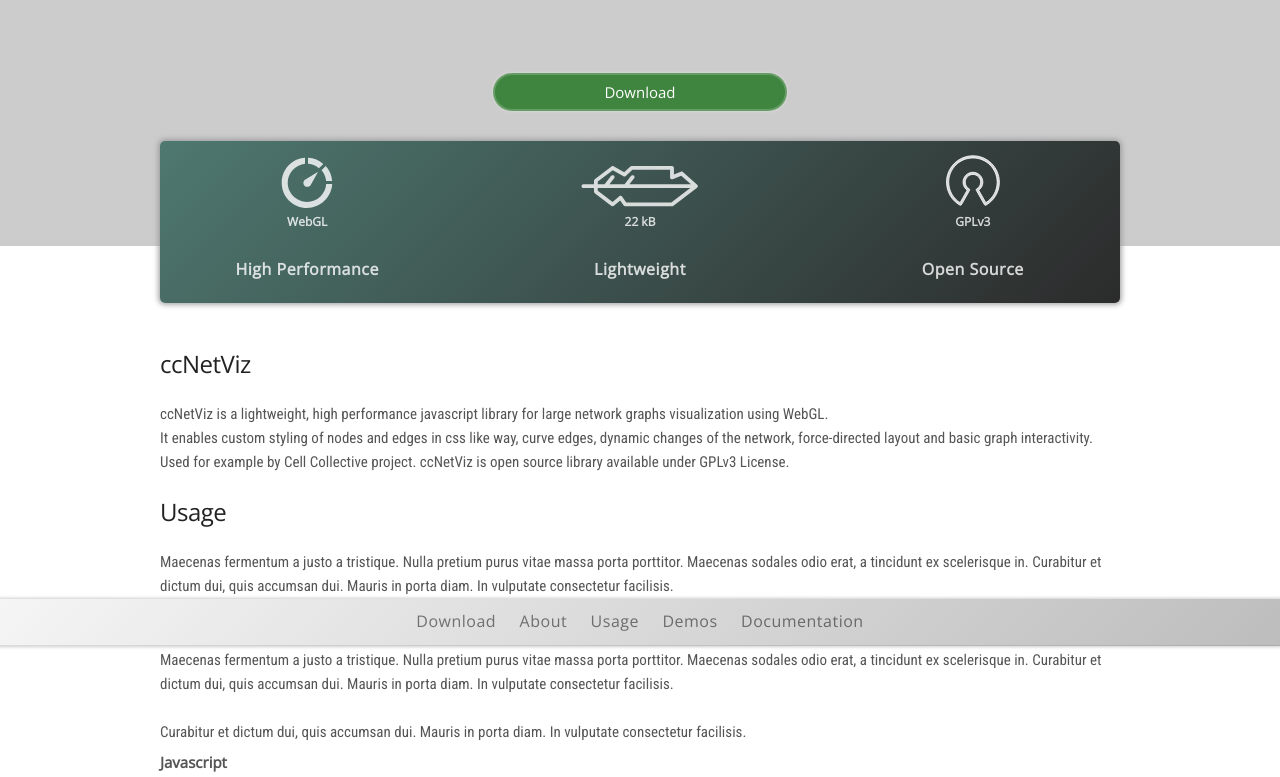
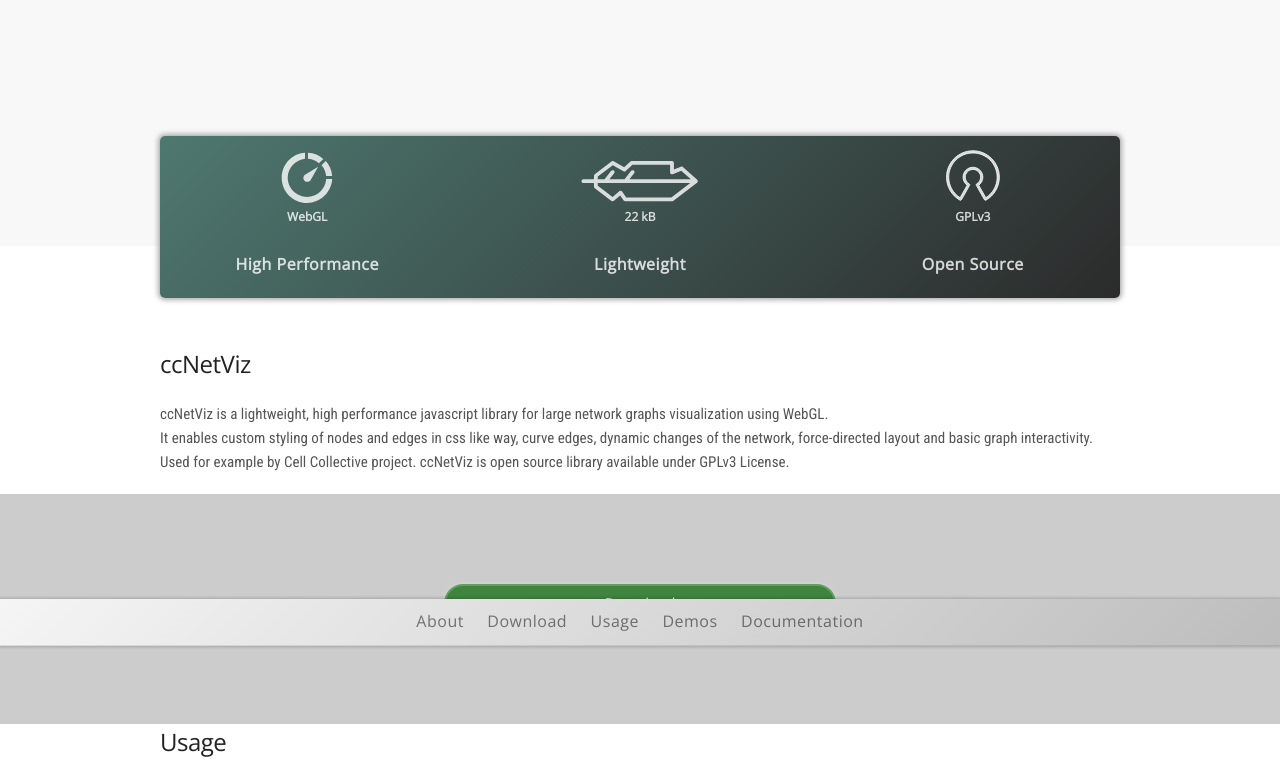
Before and after one commit to canerakdas/anatolia, a plain HTML site: page index.html in a window 1280 px wide. Shown: the part 154-931 px from the top of the page. Drawn offline with nearby package versions, Linux system fonts and the light colour scheme.

Commit message:
Parallax effect added

```diff
--- a/index.html
+++ b/index.html
@@ -20,10 +20,10 @@
     <nav>
       <ul>
         <li>
-          <a href="#graph">Download</a>
+          <a href="#about">About</a>
         </li>
         <li>
-          <a href="#about">About</a>
+          <a href="#download-parallax">Download</a>
         </li>
         <li>
           <a href="#usage">Usage</a>
@@ -39,10 +39,8 @@
   </div>
   <div id="graph" class="row">
     <canvas id="ccnetviz"></canvas>
+    <div style="height: 190px; width: 50px;"></div>
     <div id="graph-container" class="container">
-      <div id="download" class="row">
-        <a class="offset-by-four columns four" href="/">Download</a>
-      </div>
       <div id="slogan" class="row">
         <div class="four columns">
           <div class="icon">
@@ -108,8 +106,9 @@
   </div>
   <div class="o-container">
     <div style="padding-top: 100px;" class="container">
+      <div id="description" class="row">
         <h5 id="about" class="row">ccNetViz</h5>
-      <article id="description" class="row">
+        <article class="row">
           ccNetViz is a lightweight, high performance javascript library for large network graphs
           visualization using WebGL.<br />
           It enables custom styling of nodes and edges in css like way, curve edges, dynamic changes of the network,
@@ -117,7 +116,18 @@
           Used for example by Cell Collective project.
           ccNetViz is open source library available under GPLv3 License.<br />
         </article>
-      <h5 id="usage" class="row">Usage</h5>
+      </div>
+    </div>
+  </div>
+  <div id="download-parallax">
+    <div id="download" class="row">
+      <a class="offset-by-four columns four" href="/">Download</a>
+    </div>
+  </div>
+  <div class="o-container">
+    <div class="container">
+      <div id="usage" class="row">
+        <h5 class="row">Usage</h5>
         <article class="usage-description">
           Maecenas fermentum a justo a tristique. Nulla pretium purus vitae massa porta porttitor. Maecenas sodales odio
           erat, a tincidunt ex scelerisque in. Curabitur et dictum dui, quis accumsan dui. Mauris in porta diam. In
@@ -139,7 +149,9 @@
           Curabitur et dictum dui, quis accumsan dui. Mauris in porta diam. In
           vulputate consectetur facilisis.
         </article>
-      <h5 id="demos" class="row">Demos</h5>
+      </div>
+      <div id="demos" class="row">
+        <h5 class="row">Demos</h5>
         <article class="demos-description">
           Maecenas fermentum a justo a tristique. Nulla pretium purus vitae massa porta porttitor. Maecenas sodales odio
           erat, a tincidunt ex scelerisque in. Curabitur et dictum dui, quis accumsan dui. Mauris in porta diam. In
@@ -191,10 +203,13 @@
             </div>
           </div>
         </div>
-      <h5 class="row" id="doc">Documentation</h5>
+      </div>
+      <div class="row" id="doc">
+        <h5 class="row">Documentation</h5>
         <h6>Config</h6>
         <article>
-        Mauris ut sapien convallis, pulvinar diam quis, tempus leo. In est risus, vestibulum sed sem a, venenatis auctor
+          Mauris ut sapien convallis, pulvinar diam quis, tempus leo. In est risus, vestibulum sed sem a, venenatis
+          auctor
           massa. Aliquam interdum ante a est lobortis, nec tristique augue euismod. Vestibulum ante ipsum primis in
           faucibus orci luctus et ultrices posuere cubilia Curae; Sed ultrices est nisi, vitae laoreet velit cursus nec.
           Duis cursus interdum massa, sed finibus dui ullamcorper sollicitudin
@@ -243,7 +258,8 @@
         </div>
         <h6 id="edge">Edge</h6>
         <article>
-        Mauris ut sapien convallis, pulvinar diam quis, tempus leo. In est risus, vestibulum sed sem a, venenatis auctor
+          Mauris ut sapien convallis, pulvinar diam quis, tempus leo. In est risus, vestibulum sed sem a, venenatis
+          auctor
           massa. Aliquam interdum ante a est lobortis, nec tristique augue euismod. Vestibulum ante ipsum primis in
           faucibus orci luctus et ultrices posuere cubilia Curae; Sed ultrices est nisi, vitae laoreet velit cursus nec.
           Duis cursus interdum massa, sed finibus dui ullamcorper sollicitudin
@@ -291,11 +307,13 @@
           </table>
         </div>
         <article>
-        Mauris ut sapien convallis, pulvinar diam quis, tempus leo. In est risus, vestibulum sed sem a, venenatis auctor
+          Mauris ut sapien convallis, pulvinar diam quis, tempus leo. In est risus, vestibulum sed sem a, venenatis
+          auctor
           massa. Aliquam interdum ante a est lobortis, nec tristique augue euismod. Vestibulum ante ipsum primis in
           faucibus orci luctus et ultrices posuere cubilia Curae; Sed ultrices est nisi, vitae laoreet velit cursus nec.
           Duis cursus interdum massa, sed finibus dui ullamcorper sollicitudin
         </article>
+      </div>
     </div>
   </div>
   <div class="footer">
--- a/static/css/main.css
+++ b/static/css/main.css
@@ -3,7 +3,15 @@ div#graph
 	background:#ccc;
 	min-height:400px;
 }
-
+canvas#ccnetviz {
+    position: fixed;
+    left: 0;
+    top: 0;
+    background: #f8f8f8;
+    z-index: 1;
+    height: 400px;
+    width: 100%;
+}
 div#slogan
 {
 	text-align:center;
@@ -19,11 +27,11 @@ div#slogan
 	border-radius:5px;
 	position:relative;
 	top:100px;
-	z-index:2;
 	box-shadow:0 0 5px 2px rgba(150,150,150,0.80);
 	font-family:'Open Sans',sans-serif;
 	font-size:16px;
 	color:rgba(255,255,255,0.8);
+  z-index: 4;
 }
 
 div#slogan .four.columns:last-child
@@ -77,11 +85,17 @@ div#download a.offset-by-four.columns.four
 	color:#fff;
 	text-decoration:none;
 	position:relative;
-	top:70px;
+	top:90px;
 	border:2px solid rgba(255,255,255,0.2);
 	box-shadow:0 0 3px 1px rgba(255,255,255,0.2);
 	font-family:'Open Sans',sans-serif;
 	transition:.5s ease all;
+  z-index: 2;
+}
+
+div#download {
+    background: #ccc;
+    height: 230px;
 }
 
 div#download a.offset-by-four.columns.four:hover
@@ -163,9 +177,10 @@ body
 	background:#fff;
 }
 
-.o-container
-{
-	background:#fff;
+.o-container {
+  background: #fff;
+  z-index: 3;
+  position: relative;
 }
 
 .gist-file td
```
Lines whose indentation alone changed are shown as unchanged.
